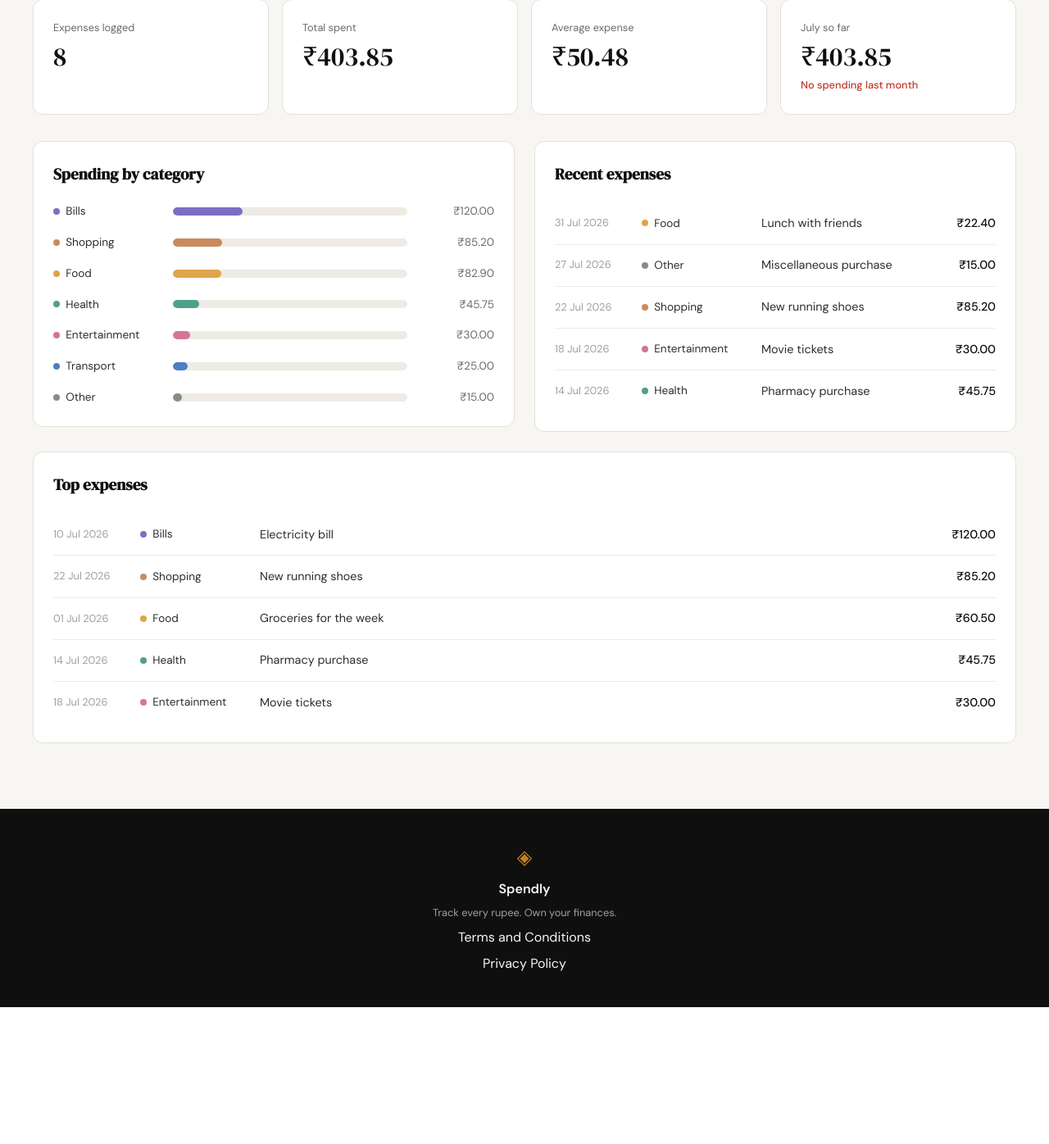
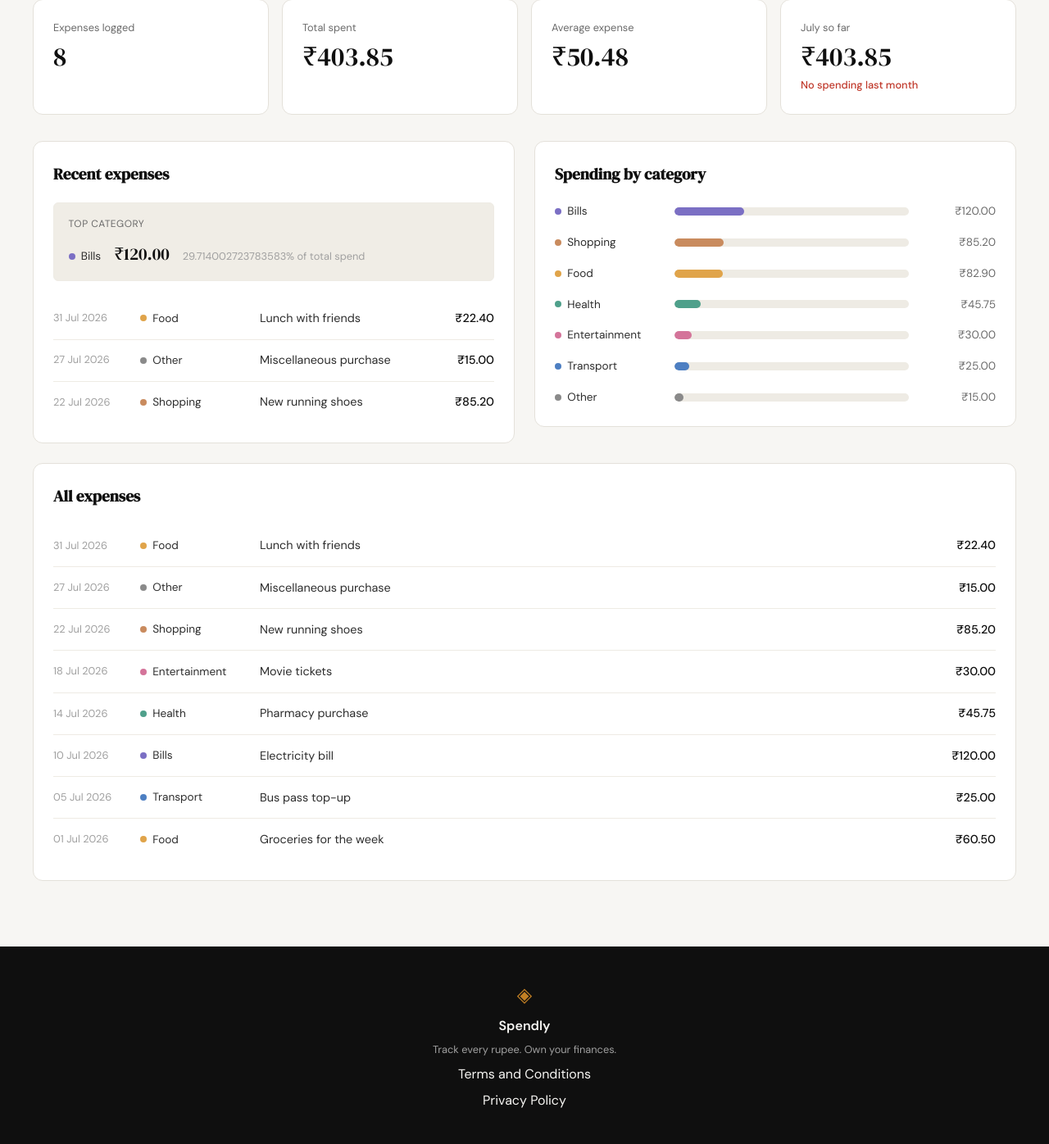
Before and after one commit to J4Jaimin/spendly, a Flask app: page /profile in a window 1280 px wide. Shown: the part 237-1633 px from the top of the page at 82% size. Before the commit the page ends 1466 px from the top, so only its background shows below. Run offline with Flask 3, Linux system fonts and the light colour scheme; the visitor is signed in with stand-in values (Sample User, id 1); data comes from the database, SQL or seed files in the repository.

Commit message:
changes in profile page

```diff
--- a/app.py
+++ b/app.py
@@ -5,7 +5,7 @@ from flask import Flask, render_template, request, redirect, url_for, session
 from database.db import (
     get_db, init_db, seed_db, create_user, get_user_by_email, authenticate_user,
     get_user_by_id, get_expense_summary, get_category_breakdown, get_recent_expenses,
-    get_top_expenses, get_month_over_month_summary,
+    get_all_expenses, get_month_over_month_summary,
 )
 
 app = Flask(__name__)
@@ -132,8 +132,8 @@ def profile():
 
     summary = get_expense_summary(user["id"])
     categories = get_category_breakdown(user["id"])
-    recent_expenses = get_recent_expenses(user["id"], limit=5)
-    top_expenses = get_top_expenses(user["id"], limit=5)
+    recent_expenses = get_recent_expenses(user["id"], limit=3)
+    all_expenses = get_all_expenses(user["id"])
     month_over_month = get_month_over_month_summary(user["id"])
 
     average = summary["total"] / summary["count"] if summary["count"] > 0 else 0
@@ -166,6 +166,10 @@ def profile():
             {**cat, "total_display": _format_inr(cat["total"])}
             for cat in categories
         ],
+        top_category={
+            **categories[0],
+            "total_display": _format_inr(categories[0]["total"]),
+        },
         recent_expenses=[
             {
                 "date_display": _format_display_date(expense["date"]),
@@ -175,14 +179,14 @@ def profile():
             }
             for expense in recent_expenses
         ],
-        top_expenses=[
+        all_expenses=[
             {
                 "date_display": _format_display_date(expense["date"]),
                 "category": expense["category"],
                 "description": expense["description"] or "",
                 "amount_display": _format_inr(expense["amount"]),
             }
-            for expense in top_expenses
+            for expense in all_expenses
         ],
         month_summary={
             "this_month_label": month_over_month["this_month_label"],
--- a/database/db.py
+++ b/database/db.py
@@ -180,16 +180,16 @@ def get_recent_expenses(user_id, limit=5):
         conn.close()
 
 
-def get_top_expenses(user_id, limit=5):
-    """Return a user's largest expenses by amount, biggest first."""
+def get_all_expenses(user_id):
+    """Return a user's entire expense history, newest first."""
     conn = get_db()
     try:
         return conn.execute(
             """
             SELECT * FROM expenses WHERE user_id = ?
-            ORDER BY amount DESC, date DESC LIMIT ?
+            ORDER BY date DESC, created_at DESC
             """,
-            (user_id, limit),
+            (user_id,),
         ).fetchall()
     finally:
         conn.close()
--- a/static/css/profile.css
+++ b/static/css/profile.css
@@ -2,8 +2,49 @@
    Shared component classes (.page-section, .stat-grid, .panel, .bar-track,
    .empty-state, .cat-tag, etc.) live in style.css. */
 
-.profile-top-expenses {
+.profile-all-expenses {
     margin-top: 1.5rem;
+}
+
+.profile-all-expenses .recent-list {
+    max-height: 480px;
+    overflow-y: auto;
+}
+
+.top-category-summary {
+    background: var(--paper-warm);
+    border: 1px solid var(--border-soft);
+    border-radius: var(--radius-sm);
+    padding: 1rem 1.1rem;
+    margin-bottom: 1.25rem;
+}
+
+.top-category-label {
+    display: block;
+    font-size: 0.75rem;
+    color: var(--ink-muted);
+    text-transform: uppercase;
+    letter-spacing: 0.04em;
+    margin-bottom: 0.6rem;
+}
+
+.top-category-body {
+    display: flex;
+    align-items: baseline;
+    flex-wrap: wrap;
+    gap: 0.6rem 1rem;
+}
+
+.top-category-amount {
+    font-family: var(--font-display);
+    font-size: 1.3rem;
+    color: var(--ink);
+    font-variant-numeric: tabular-nums;
+}
+
+.top-category-share {
+    font-size: 0.8rem;
+    color: var(--ink-faint);
 }
 
 .profile-bars {
--- a/templates/profile.html
+++ b/templates/profile.html
@@ -48,6 +48,34 @@
         <div class="two-col">
             <div class="panel">
                 <div class="panel-header">
+                    <h2 class="panel-title">Recent expenses</h2>
+                </div>
+                <div class="top-category-summary">
+                    <span class="top-category-label">Top category</span>
+                    <div class="top-category-body">
+                        <span class="cat-tag">
+                            <span class="cat-dot cat-dot-{{ top_category.category | lower }}"></span>{{ top_category.category }}
+                        </span>
+                        <span class="top-category-amount">{{ top_category.total_display }}</span>
+                        <span class="top-category-share">{{ top_category.percentage }}% of total spend</span>
+                    </div>
+                </div>
+                <div class="recent-list">
+                    {% for expense in recent_expenses %}
+                    <div class="recent-row">
+                        <span class="recent-date">{{ expense.date_display }}</span>
+                        <span class="cat-tag">
+                            <span class="cat-dot cat-dot-{{ expense.category | lower }}"></span>{{ expense.category }}
+                        </span>
+                        <span class="recent-description">{{ expense.description }}</span>
+                        <span class="recent-amount">{{ expense.amount_display }}</span>
+                    </div>
+                    {% endfor %}
+                </div>
+            </div>
+
+            <div class="panel">
+                <div class="panel-header">
                     <h2 class="panel-title">Spending by category</h2>
                 </div>
                 <div class="profile-bars">
@@ -64,32 +92,14 @@
                     {% endfor %}
                 </div>
             </div>
-
-            <div class="panel">
-                <div class="panel-header">
-                    <h2 class="panel-title">Recent expenses</h2>
-                </div>
-                <div class="recent-list">
-                    {% for expense in recent_expenses %}
-                    <div class="recent-row">
-                        <span class="recent-date">{{ expense.date_display }}</span>
-                        <span class="cat-tag">
-                            <span class="cat-dot cat-dot-{{ expense.category | lower }}"></span>{{ expense.category }}
-                        </span>
-                        <span class="recent-description">{{ expense.description }}</span>
-                        <span class="recent-amount">{{ expense.amount_display }}</span>
-                    </div>
-                    {% endfor %}
-                </div>
-            </div>
         </div>
 
-        <div class="panel profile-top-expenses">
+        <div class="panel profile-all-expenses">
             <div class="panel-header">
-                <h2 class="panel-title">Top expenses</h2>
+                <h2 class="panel-title">All expenses</h2>
             </div>
             <div class="recent-list">
-                {% for expense in top_expenses %}
+                {% for expense in all_expenses %}
                 <div class="recent-row">
                     <span class="recent-date">{{ expense.date_display }}</span>
                     <span class="cat-tag">
```
